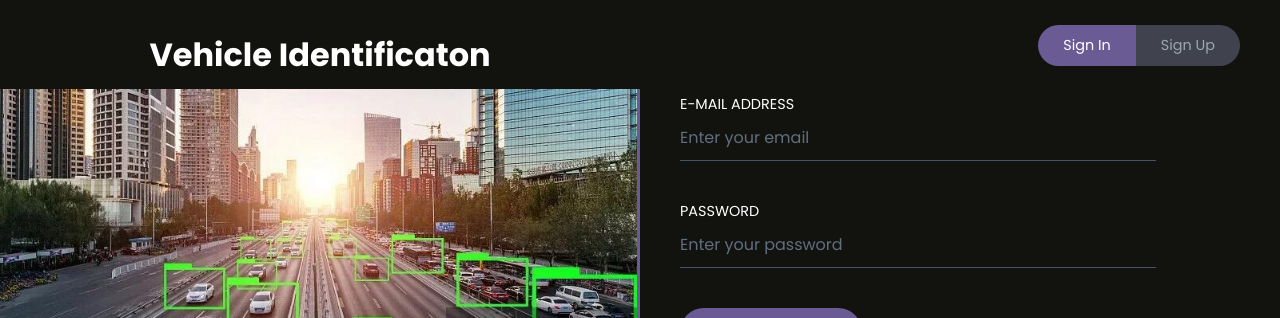
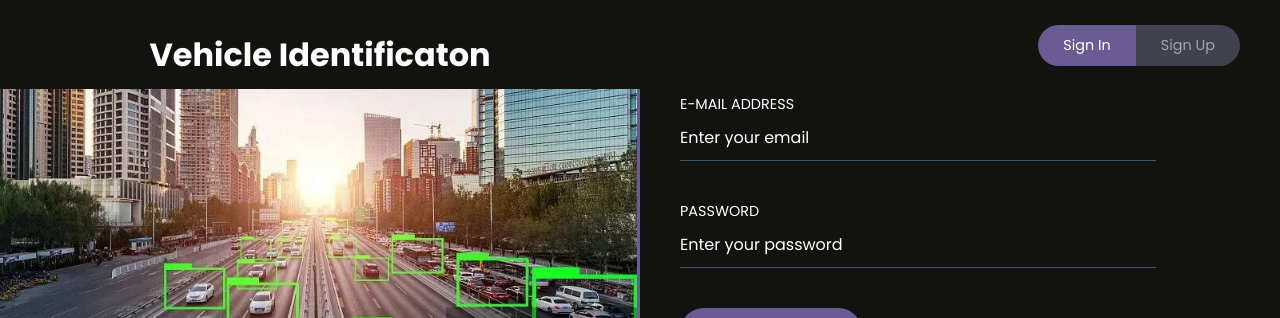
Before and after one commit to sdhanalakshm/tracker, a React (Create React App) app: page / in a window 1280 px wide. Shown: the top 318 px of the page. Built offline with nearby package versions, Linux system fonts and the light colour scheme.

Commit message:
Update Login.css

```diff
--- a/src/components/login/Login.css
+++ b/src/components/login/Login.css
@@ -91,7 +91,7 @@
 }
 
 .formFieldInput::placeholder {
-  color: #616e7f;
+  color: white;
 }
 
 .formFieldButton {
```
